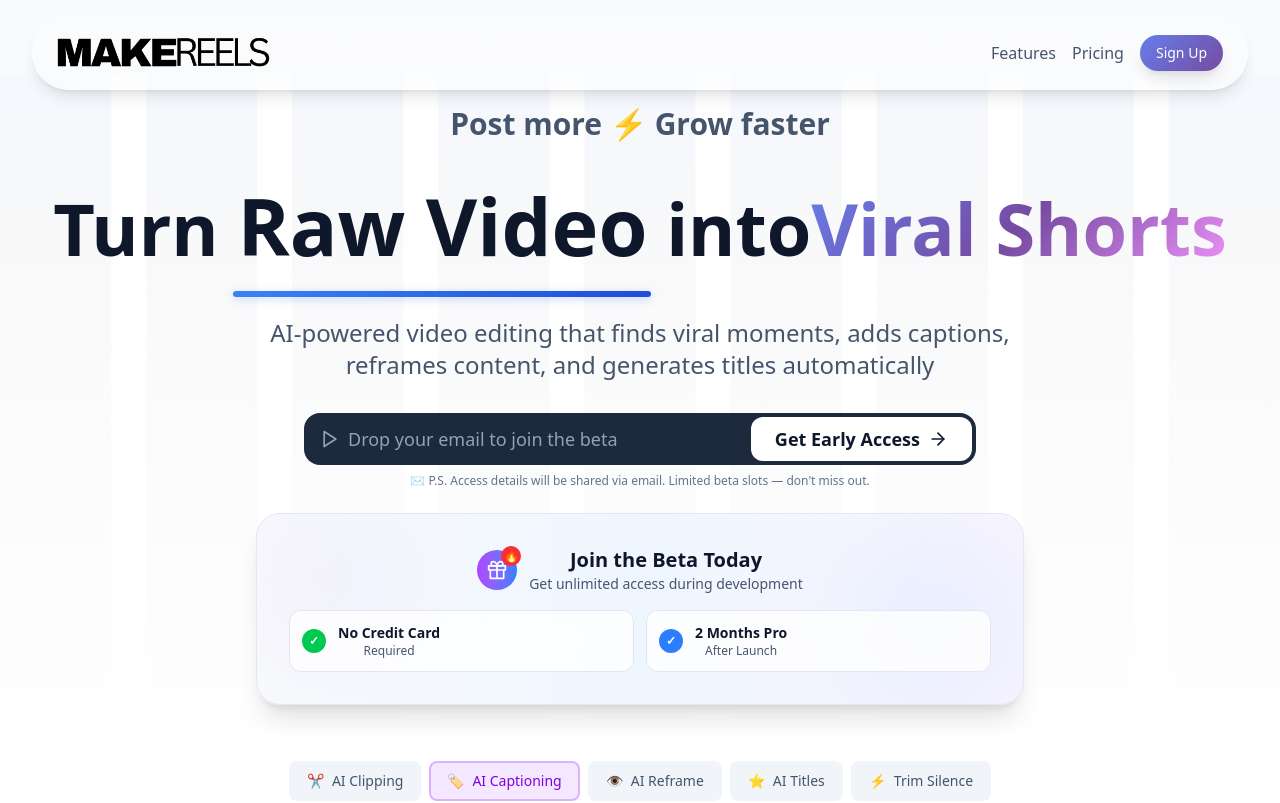
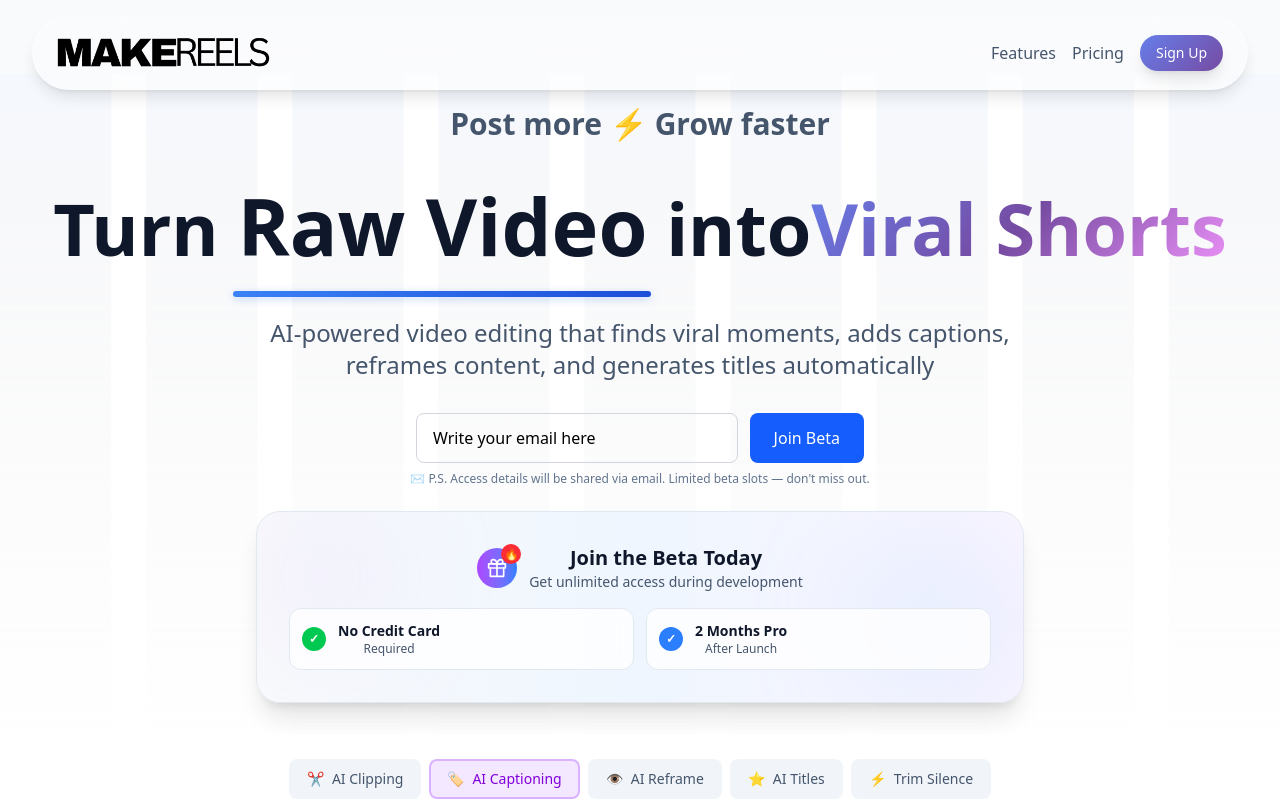
Before and after one commit to dhruv200010/landingpage, a Next.js app: page / in a window 1280 px wide. Shown: the top 803 px of the page. Built offline with nearby package versions, Linux system fonts and the light colour scheme.

Commit message:
re did email inout field

```diff
--- a/app/page.tsx
+++ b/app/page.tsx
@@ -243,31 +243,23 @@ export default function Home() {
 
             {/* Email Signup Form */}
             {!isSubmitted ? (
-              <div className="max-w-2xl mx-auto mb-6 md:mb-8">
-                <form onSubmit={handleSubmit} className="space-y-4">
-                  <div className="bg-slate-800 rounded-2xl p-1 flex flex-col sm:flex-row items-center">
-                    <div className="flex-1 flex items-center px-3 py-2 w-full">
-                      <FiPlay className="w-5 h-5 text-slate-400 mr-2 flex-shrink-0" />
+              <div className="max-w-md mx-auto mb-6 md:mb-8">
+                <form onSubmit={handleSubmit} className="space-y-3">
+                  <div className="flex flex-col sm:flex-row gap-3">
                     <input
                       type="email"
                       value={email}
                       onChange={(e) => setEmail(e.target.value)}
-                        placeholder="Drop your email to join the beta"
-                        className="flex-1 bg-transparent text-white placeholder-slate-400 outline-none text-base md:text-lg min-w-0"
+                      placeholder="Write your email here"
+                      className="flex-1 px-4 py-3 border border-gray-300 rounded-lg focus:ring-2 focus:ring-blue-500 focus:border-transparent outline-none text-base placeholder:text-black text-black"
                       disabled={isLoading}
                     />
-                    </div>
                     <button
                       type="submit"
                       disabled={isLoading}
-                      className="bg-white text-slate-900 px-4 md:px-6 py-2 rounded-xl font-semibold text-base md:text-lg disabled:opacity-50 disabled:cursor-not-allowed flex items-center justify-center hover:bg-slate-50 transition-colors w-full sm:w-auto mt-2 sm:mt-0 flex-shrink-0"
+                      className="bg-blue-600 text-white px-6 py-3 rounded-lg font-medium hover:bg-blue-700 transition-colors disabled:opacity-50 disabled:cursor-not-allowed"
                     >
-                      {isLoading ? 'Signing up...' : (
-                        <>
-                          Get Early Access
-                          <FiArrowRight className="w-4 h-4 md:w-5 md:h-5 ml-2 flex-shrink-0" />
-                        </>
-                      )}
+                      {isLoading ? 'Signing up...' : 'Join Beta'}
                     </button>
                   </div>
 
--- a/next.config.ts
+++ b/next.config.ts
@@ -5,7 +5,7 @@ const securityHeaders = [
     key: 'Content-Security-Policy',
     value: `
       default-src 'self';
-      script-src 'self' 'unsafe-inline' blob: https://*.hotjar.com https://*.hotjar.io;
+      script-src 'self' 'unsafe-inline' 'unsafe-eval' blob: https://*.hotjar.com https://*.hotjar.io;
       connect-src 'self' https://*.hotjar.com https://*.hotjar.io wss://*.hotjar.com;
       img-src 'self' data: https://*.hotjar.com;
       style-src 'self' 'unsafe-inline' https://*.hotjar.com;
```
Lines whose indentation alone changed are shown as unchanged.
